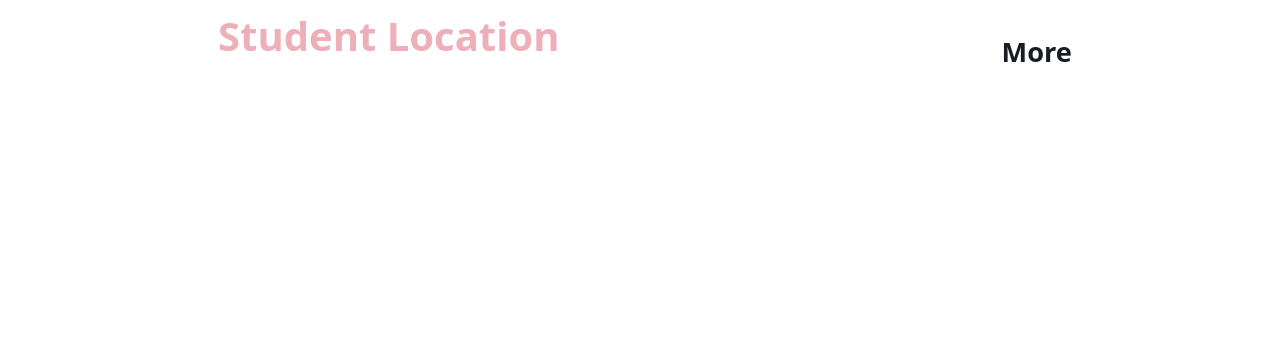
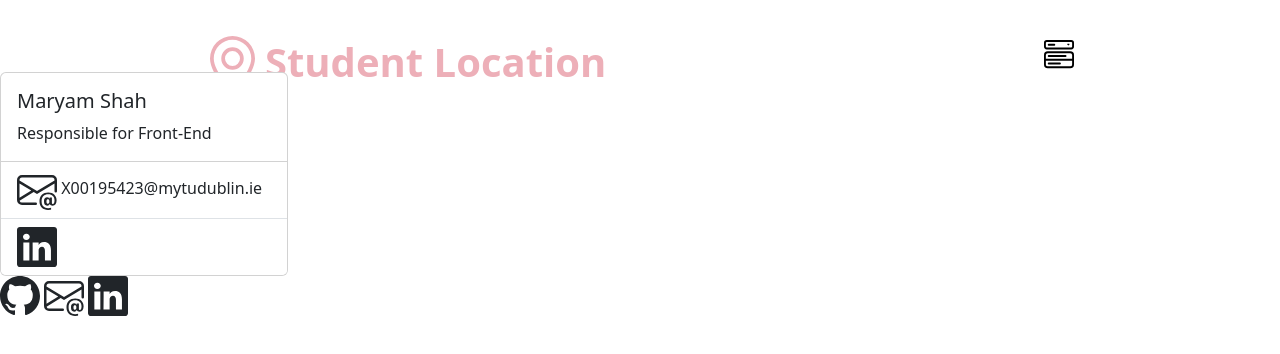
Before and after one commit to Maryam-gif/Project-student-Location, a SvelteKit app: page /contact in a window 1280 px wide. Shown: the top 354 px of the page. Built offline with nearby package versions, Linux system fonts and the light colour scheme; a web font is replaced by a local one.

Commit message:
added information to the the contact page

```diff
--- a/package.json
+++ b/package.json
@@ -19,6 +19,8 @@
 		"@sveltejs/adapter-auto": "^3.0.0",
 		"@sveltejs/kit": "^2.0.0",
 		"@sveltejs/vite-plugin-svelte": "^3.0.0",
+		"flowbite": "^2.3.0",
+		"flowbite-svelte": "^0.44.24",
 		"prettier": "^3.1.1",
 		"prettier-plugin-svelte": "^3.1.2",
 		"svelte": "^4.2.7",
--- a/src/lib/data_access.js
+++ b/src/lib/data_access.js
@@ -73,11 +73,10 @@
 // @ts-ignore
 export async function search_events(search_text) {
     const result = await supabase
-	.from('Log')
+	.from('Log, Log(StudentID)')
     // select StudentID from Log table - requires valid one-many setup
 	.select('*')
-    .or (`StudentID.ilike.%${search_text}%`)
-	.order('timestamp', { ascending: true });
+    .or (`StudentID.ilike.%${search_text}%, LogID.ilike.%${search_text}%`);
 
     // log errors
     if (result.error) {
--- a/src/routes/+layout.svelte
+++ b/src/routes/+layout.svelte
@@ -1,9 +1,40 @@
 <nav id="desktop-nav">
-	<div class="logo">Student Location</div>
+	<div class="logo">
+		<svg
+			xmlns="http://www.w3.org/2000/svg"
+			width="65"
+			height="60"
+			fill="currentColor"
+			class="bi bi-geo-alt"
+			viewBox="0 0 16 16"
+		>
+			<path
+				d="M12.166 8.94c-.524 1.062-1.234 2.12-1.96 3.07A32 32 0 0 1 8 14.58a32 32 0 0 1-2.206-2.57c-.726-.95-1.436-2.008-1.96-3.07C3.304 7.867 3 6.862 3 6a5 5 0 0 1 10 0c0 .862-.305 1.867-.834 2.94M8 16s6-5.686 6-10A6 6 0 0 0 2 6c0 4.314 6 10 6 10"
+			/>
+			<path d="M8 8a2 2 0 1 1 0-4 2 2 0 0 1 0 4m0 1a3 3 0 1 0 0-6 3 3 0 0 0 0 6" />
+		</svg>Student Location
+	</div>
+
 	<div>
 		<ul class="nav-links">
 			<div class="dropdown">
-				<button class="dropbtn"><li><a href="/">More</a></li></button>
+				<button class="dropbtn"
+					><svg
+						xmlns="http://www.w3.org/2000/svg"
+						width="30"
+						height="30"
+						fill="currentColor"
+						class="bi bi-menu-button-wide"
+						viewBox="0 0 16 16"
+					>
+						<path
+							d="M0 1.5A1.5 1.5 0 0 1 1.5 0h13A1.5 1.5 0 0 1 16 1.5v2A1.5 1.5 0 0 1 14.5 5h-13A1.5 1.5 0 0 1 0 3.5zM1.5 1a.5.5 0 0 0-.5.5v2a.5.5 0 0 0 .5.5h13a.5.5 0 0 0 .5-.5v-2a.5.5 0 0 0-.5-.5z"
+						/>
+						<path
+							d="M2 2.5a.5.5 0 0 1 .5-.5h3a.5.5 0 0 1 0 1h-3a.5.5 0 0 1-.5-.5m10.823.323-.396-.396A.25.25 0 0 1 12.604 2h.792a.25.25 0 0 1 .177.427l-.396.396a.25.25 0 0 1-.354 0M0 8a2 2 0 0 1 2-2h12a2 2 0 0 1 2 2v5a2 2 0 0 1-2 2H2a2 2 0 0 1-2-2zm1 3v2a1 1 0 0 0 1 1h12a1 1 0 0 0 1-1v-2zm14-1V8a1 1 0 0 0-1-1H2a1 1 0 0 0-1 1v2zM2 8.5a.5.5 0 0 1 .5-.5h9a.5.5 0 0 1 0 1h-9a.5.5 0 0 1-.5-.5m0 4a.5.5 0 0 1 .5-.5h6a.5.5 0 0 1 0 1h-6a.5.5 0 0 1-.5-.5"
+						/>
+					</svg></button
+				>
 				<div class="dropdown-content">
 					<li><a href="/about">About</a></li>
 					<li><a href="/events">Event</a></li>
@@ -17,7 +48,7 @@
 <slot />
 
 <style>
-	*{
+	* {
 		margin: auto;
 	}
 	nav,
@@ -44,17 +75,17 @@
 	}
 
 	a:hover {
-		color: #4A5759;
+		color: #4a5759;
 		text-decoration: underline;
 		text-underline-offset: 0.5rem;
-		text-decoration-color: #F7E1D7;
+		text-decoration-color: #f7e1d7;
 	}
 	.logo {
-		color: #EDAFB8;
+		color: #edafb8;
 		font-size: 2.5rem;
 		font-weight: 400;
 		font-style: normal;
-		padding-left: 1rem;
+		padding-top: 2rem;
 		cursor: none;
 		font-weight: bold;
 	}
@@ -82,7 +113,7 @@
 	.dropdown-content {
 		display: none;
 		position: absolute;
-		background-color: #DEDBD2;
+		background-color: #dedbd2;
 		min-width: 160px;
 		box-shadow: 0px 8px 16px 0px rgba(0, 0, 0, 0.2);
 		z-index: 1;
@@ -98,7 +129,7 @@
 
 	/* Change color of dropdown links on hover */
 	.dropdown-content a:hover {
-		background-color: #4A5759;
+		background-color: #4a5759;
 	}
 
 	/* Show the dropdown menu on hover */
--- a/src/routes/contact/+page.svelte
+++ b/src/routes/contact/+page.svelte
@@ -0,0 +1,84 @@
+
+<div class="card" style="width: 18rem;">
+	<div class="card-body">
+		<h5 class="card-title">Maryam Shah </h5>
+		<p class="card-text">
+			Responsible for Front-End
+	</div>
+	<ul class="list-group list-group-flush">
+		<li class="list-group-item">
+			<svg
+				xmlns="http://www.w3.org/2000/svg"
+				width="40"
+				height="40"
+				fill="currentColor"
+				class="bi bi-envelope-at"
+				viewBox="0 0 16 16"
+			>
+				<path
+					d="M2 2a2 2 0 0 0-2 2v8.01A2 2 0 0 0 2 14h5.5a.5.5 0 0 0 0-1H2a1 1 0 0 1-.966-.741l5.64-3.471L8 9.583l7-4.2V8.5a.5.5 0 0 0 1 0V4a2 2 0 0 0-2-2zm3.708 6.208L1 11.105V5.383zM1 4.217V4a1 1 0 0 1 1-1h12a1 1 0 0 1 1 1v.217l-7 4.2z"
+				/>
+				<path
+					d="M14.247 14.269c1.01 0 1.587-.857 1.587-2.025v-.21C15.834 10.43 14.64 9 12.52 9h-.035C10.42 9 9 10.36 9 12.432v.214C9 14.82 10.438 16 12.358 16h.044c.594 0 1.018-.074 1.237-.175v-.73c-.245.11-.673.18-1.18.18h-.044c-1.334 0-2.571-.788-2.571-2.655v-.157c0-1.657 1.058-2.724 2.64-2.724h.04c1.535 0 2.484 1.05 2.484 2.326v.118c0 .975-.324 1.39-.639 1.39-.232 0-.41-.148-.41-.42v-2.19h-.906v.569h-.03c-.084-.298-.368-.63-.954-.63-.778 0-1.259.555-1.259 1.4v.528c0 .892.49 1.434 1.26 1.434.471 0 .896-.227 1.014-.643h.043c.118.42.617.648 1.12.648m-2.453-1.588v-.227c0-.546.227-.791.573-.791.297 0 .572.192.572.708v.367c0 .573-.253.744-.564.744-.354 0-.581-.215-.581-.8Z"
+				/>
+			</svg> X00195423@mytudublin.ie
+		</li>
+		<li class="list-group-item">
+			<svg
+				xmlns="http://www.w3.org/2000/svg"
+				width="40"
+				height="40"
+				fill="currentColor"
+				class="bi bi-linkedin"
+				viewBox="0 0 16 16"
+			>
+				<path
+					d="M0 1.146C0 .513.526 0 1.175 0h13.65C15.474 0 16 .513 16 1.146v13.708c0 .633-.526 1.146-1.175 1.146H1.175C.526 16 0 15.487 0 14.854zm4.943 12.248V6.169H2.542v7.225zm-1.2-8.212c.837 0 1.358-.554 1.358-1.248-.015-.709-.52-1.248-1.342-1.248S2.4 3.226 2.4 3.934c0 .694.521 1.248 1.327 1.248zm4.908 8.212V9.359c0-.216.016-.432.08-.586.173-.431.568-.878 1.232-.878.869 0 1.216.662 1.216 1.634v3.865h2.401V9.25c0-2.22-1.184-3.252-2.764-3.252-1.274 0-1.845.7-2.165 1.193v.025h-.016l.016-.025V6.169h-2.4c.03.678 0 7.225 0 7.225z"
+				/>
+			</svg>
+		</li>
+	</ul>
+</div>
+
+
+<svg
+	xmlns="http://www.w3.org/2000/svg"
+	width="40"
+	height="40"
+	fill="currentColor"
+	class="bi bi-github"
+	viewBox="0 0 16 16"
+>
+	<path
+		d="M8 0C3.58 0 0 3.58 0 8c0 3.54 2.29 6.53 5.47 7.59.4.07.55-.17.55-.38 0-.19-.01-.82-.01-1.49-2.01.37-2.53-.49-2.69-.94-.09-.23-.48-.94-.82-1.13-.28-.15-.68-.52-.01-.53.63-.01 1.08.58 1.23.82.72 1.21 1.87.87 2.33.66.07-.52.28-.87.51-1.07-1.78-.2-3.64-.89-3.64-3.95 0-.87.31-1.59.82-2.15-.08-.2-.36-1.02.08-2.12 0 0 .67-.21 2.2.82.64-.18 1.32-.27 2-.27s1.36.09 2 .27c1.53-1.04 2.2-.82 2.2-.82.44 1.1.16 1.92.08 2.12.51.56.82 1.27.82 2.15 0 3.07-1.87 3.75-3.65 3.95.29.25.54.73.54 1.48 0 1.07-.01 1.93-.01 2.2 0 .21.15.46.55.38A8.01 8.01 0 0 0 16 8c0-4.42-3.58-8-8-8"
+	/>
+</svg>
+
+<svg
+	xmlns="http://www.w3.org/2000/svg"
+	width="40"
+	height="40"
+	fill="currentColor"
+	class="bi bi-envelope-at"
+	viewBox="0 0 16 16"
+>
+	<path
+		d="M2 2a2 2 0 0 0-2 2v8.01A2 2 0 0 0 2 14h5.5a.5.5 0 0 0 0-1H2a1 1 0 0 1-.966-.741l5.64-3.471L8 9.583l7-4.2V8.5a.5.5 0 0 0 1 0V4a2 2 0 0 0-2-2zm3.708 6.208L1 11.105V5.383zM1 4.217V4a1 1 0 0 1 1-1h12a1 1 0 0 1 1 1v.217l-7 4.2z"
+	/>
+	<path
+		d="M14.247 14.269c1.01 0 1.587-.857 1.587-2.025v-.21C15.834 10.43 14.64 9 12.52 9h-.035C10.42 9 9 10.36 9 12.432v.214C9 14.82 10.438 16 12.358 16h.044c.594 0 1.018-.074 1.237-.175v-.73c-.245.11-.673.18-1.18.18h-.044c-1.334 0-2.571-.788-2.571-2.655v-.157c0-1.657 1.058-2.724 2.64-2.724h.04c1.535 0 2.484 1.05 2.484 2.326v.118c0 .975-.324 1.39-.639 1.39-.232 0-.41-.148-.41-.42v-2.19h-.906v.569h-.03c-.084-.298-.368-.63-.954-.63-.778 0-1.259.555-1.259 1.4v.528c0 .892.49 1.434 1.26 1.434.471 0 .896-.227 1.014-.643h.043c.118.42.617.648 1.12.648m-2.453-1.588v-.227c0-.546.227-.791.573-.791.297 0 .572.192.572.708v.367c0 .573-.253.744-.564.744-.354 0-.581-.215-.581-.8Z"
+	/>
+</svg>
+
+<svg
+	xmlns="http://www.w3.org/2000/svg"
+	width="40"
+	height="40"
+	fill="currentColor"
+	class="bi bi-linkedin"
+	viewBox="0 0 16 16"
+>
+	<path
+		d="M0 1.146C0 .513.526 0 1.175 0h13.65C15.474 0 16 .513 16 1.146v13.708c0 .633-.526 1.146-1.175 1.146H1.175C.526 16 0 15.487 0 14.854zm4.943 12.248V6.169H2.542v7.225zm-1.2-8.212c.837 0 1.358-.554 1.358-1.248-.015-.709-.52-1.248-1.342-1.248S2.4 3.226 2.4 3.934c0 .694.521 1.248 1.327 1.248zm4.908 8.212V9.359c0-.216.016-.432.08-.586.173-.431.568-.878 1.232-.878.869 0 1.216.662 1.216 1.634v3.865h2.401V9.25c0-2.22-1.184-3.252-2.764-3.252-1.274 0-1.845.7-2.165 1.193v.025h-.016l.016-.025V6.169h-2.4c.03.678 0 7.225 0 7.225z"
+	/>
+</svg>
```
Also changed, not shown: 1 other file (tests, documents, lock files or other folders).
